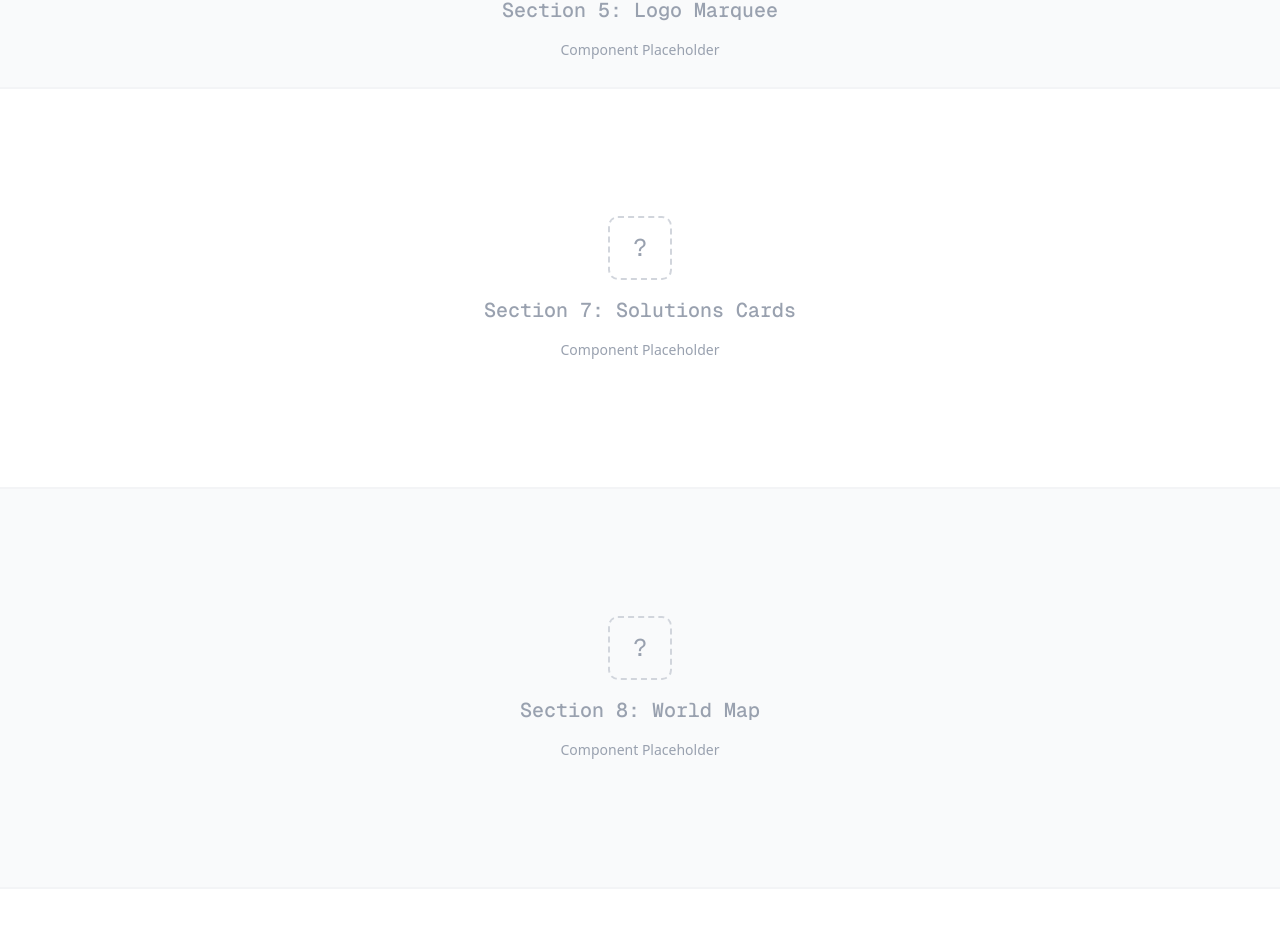
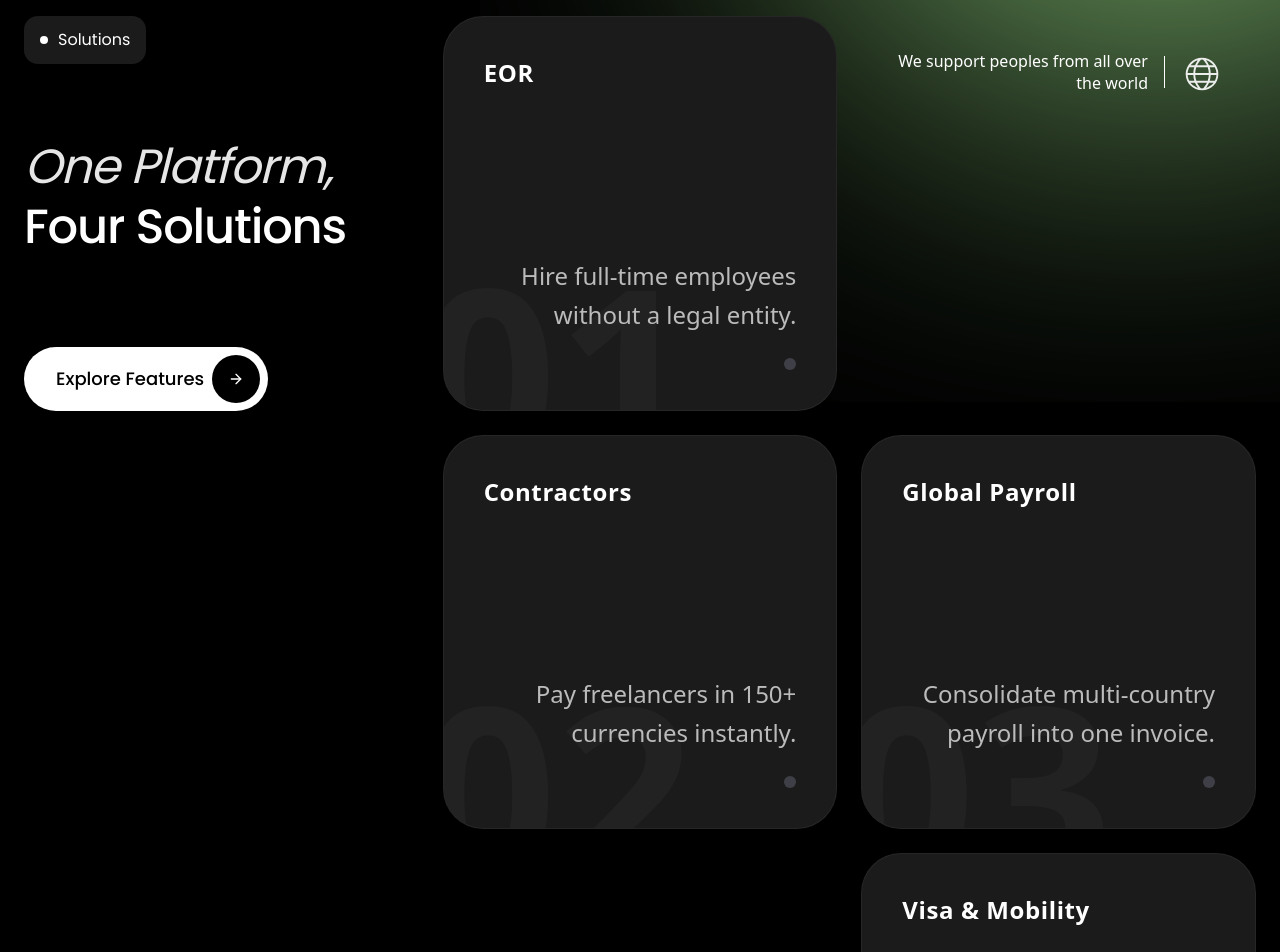
Before and after one commit to MedLines/Kynto, a Next.js app: page / in a window 1280 px wide. Shown: the part 4165-5117 px from the top of the page. Built offline with nearby package versions, Linux system fonts and the light colour scheme.

Commit message:
feat: Implement the Solutions section

```diff
--- a/src/app/page.tsx
+++ b/src/app/page.tsx
@@ -22,8 +22,8 @@ export default function Home() {
       <DarkDashboard />
       <Integrations />
       <Guarantee />
+      <Solutions />
       <LogoMarquee />
-      <Solutions />
       <WorldMap />
       <Pricing />
       <Process />
--- a/src/components/sections/solutions.tsx
+++ b/src/components/sections/solutions.tsx
@@ -1,10 +1,218 @@
-import { SectionPlaceholder } from "./placeholder";
+"use client";
+
+import { NativeBadge } from "@/components/ui/native-badge";
+import { NativeButton } from "@/components/ui/native-button";
+import { Separator } from "@/components/ui/separator";
+
+import { ArrowRight } from "lucide-react";
+import { motion } from "motion/react";
+import Image from "next/image";
 
 export default function Solutions() {
   return (
-    <SectionPlaceholder
-      title="Section 7: Solutions Cards"
-      className="bg-white"
-    />
+    <section className="relative w-full py-24 md:py-32 bg-black overflow-hidden">
+      {/* Background Gradient */}
+      <div className="absolute top-0 right-0 w-[800px] h-[800px] pointer-events-none select-none z-0 mix-blend-screen opacity-80">
+        <Image
+          src="/elements/green-dashboard-top-gradient.svg"
+          alt="Green Gradient Glow"
+          fill
+          className="object-contain object-top-right"
+          priority
+        />
+      </div>
+
+      <div className="kynto-container relative z-10 w-full max-w-7xl">
+        <div className="grid grid-cols-1 md:grid-cols-3 md:grid-rows-3 gap-6">
+          {/* Row 1, Col 1: Existing Text */}
+          <div className="md:col-start-1 md:row-start-1 flex flex-col justify-center h-full w-full">
+            <motion.div
+              initial={{ opacity: 0, y: 20 }}
+              whileInView={{ opacity: 1, y: 0 }}
+              viewport={{ once: true, margin: "-100px" }}
+              transition={{ duration: 0.8, ease: [0.22, 1, 0.36, 1] }}
+              className="flex flex-col items-start w-full max-w-lg h-full justify-between"
+            >
+              <NativeBadge
+                className="mb-8 bg-card-black text-white hover:bg-zinc-800 border border-white/5 backdrop-blur-md"
+                dotClass="bg-white"
+              >
+                Solutions
+              </NativeBadge>
+
+              <h2 className="text-3xl md:text-4xl lg:text-5xl leading-[1.1] tracking-tight text-white mb-12 font-poppins">
+                <span className="block font-light italic opacity-90">
+                  One Platform,
+                </span>
+                <span className="block font-medium mt-2">Four Solutions</span>
+              </h2>
+
+              <NativeButton className="bg-white text-black hover:bg-zinc-200 hover:scale-[1.02] active:scale-[0.98] transition-all duration-300 rounded-full h-16 pl-8 pr-2 flex items-center gap-6 font-poppins">
+                <span className="text-lg font-medium">Explore Features</span>
+                <div className="w-12 h-12 rounded-full bg-black flex items-center justify-center text-white">
+                  <ArrowRight className="w-5 h-5" />
+                </div>
+              </NativeButton>
+            </motion.div>
+          </div>
+
+          {/* Row 1, Col 2: EOR Card */}
+          <div className="md:col-start-2 md:row-start-1 flex items-center justify-center w-full h-full">
+            <motion.div
+              initial={{ opacity: 0, y: 20 }}
+              whileInView={{ opacity: 1, y: 0 }}
+              viewport={{ once: true }}
+              transition={{
+                duration: 0.8,
+                delay: 0.1,
+                ease: [0.22, 1, 0.36, 1],
+              }}
+              className="w-full aspect-square relative bg-card-black rounded-[40px] p-10 flex flex-col justify-between overflow-hidden group border border-white/5 hover:border-white/10 transition-colors"
+            >
+              <span className="text-white font-semibold text-2xl tracking-wide">
+                EOR
+              </span>
+
+              <div className="absolute -bottom-20 -left-6 text-[240px] font-bold text-white/3 leading-none select-none pointer-events-none group-hover:text-white/5 transition-colors duration-500">
+                01.
+              </div>
+
+              <div className="relative z-10 self-end max-w-[300px] text-right mt-auto">
+                <p className="text-kynto-gray-30 text-2xl leading-relaxed pt-20">
+                  Hire full-time employees without a legal entity.
+                </p>
+                <div className="w-3 h-3 rounded-full bg-zinc-700 mt-6 ml-auto"></div>
+              </div>
+            </motion.div>
+          </div>
+
+          {/* Row 2, Col 2: Contractors Card */}
+          <div className="md:col-start-2 md:row-start-2 flex items-center justify-center w-full h-full">
+            <motion.div
+              initial={{ opacity: 0, y: 20 }}
+              whileInView={{ opacity: 1, y: 0 }}
+              viewport={{ once: true }}
+              transition={{
+                duration: 0.8,
+                delay: 0.3,
+                ease: [0.22, 1, 0.36, 1],
+              }}
+              className="w-full aspect-square relative bg-card-black rounded-[40px] p-10 flex flex-col justify-between overflow-hidden group border border-white/5 hover:border-white/10 transition-colors"
+            >
+              <span className="text-white font-semibold text-2xl tracking-wide">
+                Contractors
+              </span>
+
+              <div className="absolute -bottom-20 -left-6 text-[240px] font-bold text-white/3 leading-none select-none pointer-events-none group-hover:text-white/5 transition-colors duration-500">
+                02.
+              </div>
+
+              <div className="relative z-10 self-end max-w-[300px] text-right mt-auto">
+                <p className="text-kynto-gray-30 text-2xl leading-relaxed pt-20">
+                  Pay freelancers in 150+ currencies instantly.
+                </p>
+                <div className="w-3 h-3 rounded-full bg-zinc-700 mt-6 ml-auto"></div>
+              </div>
+            </motion.div>
+          </div>
+
+          {/* Row 2, Col 3: Global Payroll Card */}
+          <div className="md:col-start-3 md:row-start-2 flex items-center justify-center w-full h-full">
+            <motion.div
+              initial={{ opacity: 0, y: 20 }}
+              whileInView={{ opacity: 1, y: 0 }}
+              viewport={{ once: true }}
+              transition={{
+                duration: 0.8,
+                delay: 0.4,
+                ease: [0.22, 1, 0.36, 1],
+              }}
+              className="w-full aspect-square relative bg-card-black rounded-[40px] p-10 flex flex-col justify-between overflow-hidden group border border-white/5 hover:border-white/10 transition-colors"
+            >
+              <span className="text-white font-semibold text-2xl tracking-wide">
+                Global Payroll
+              </span>
+
+              <div className="absolute -bottom-20 -left-6 text-[240px] font-bold text-white/3 leading-none select-none pointer-events-none group-hover:text-white/5 transition-colors duration-500">
+                03.
+              </div>
+
+              <div className="relative z-10 self-end max-w-[300px] text-right mt-auto">
+                <p className="text-kynto-gray-30 text-2xl leading-relaxed pt-20">
+                  Consolidate multi-country payroll into one invoice.
+                </p>
+                <div className="w-3 h-3 rounded-full bg-zinc-700 mt-6 ml-auto"></div>
+              </div>
+            </motion.div>
+          </div>
+
+          {/* Row 3, Col 3: Visa & Mobility Card */}
+          <div className="md:col-start-3 md:row-start-3 flex items-center justify-center w-full h-full">
+            <motion.div
+              initial={{ opacity: 0, y: 20 }}
+              whileInView={{ opacity: 1, y: 0 }}
+              viewport={{ once: true }}
+              transition={{
+                duration: 0.8,
+                delay: 0.5,
+                ease: [0.22, 1, 0.36, 1],
+              }}
+              className="w-full aspect-square relative bg-card-black rounded-[40px] p-10 flex flex-col justify-between overflow-hidden group border border-white/5 hover:border-white/10 transition-colors"
+            >
+              <span className="text-white font-semibold text-2xl tracking-wide">
+                Visa & Mobility
+              </span>
+
+              <div className="absolute -bottom-20 -left-6 text-[240px] font-bold text-white/3 leading-none select-none pointer-events-none group-hover:text-white/5 transition-colors duration-500">
+                04.
+              </div>
+
+              <div className="relative z-10 self-end max-w-[300px] text-right mt-auto">
+                <p className="text-kynto-gray-30 text-2xl leading-relaxed pt-20">
+                  We handle immigration and relocation paperwork.
+                </p>
+                <div className="w-3 h-3 rounded-full bg-zinc-700 mt-6 ml-auto"></div>
+              </div>
+            </motion.div>
+          </div>
+
+          {/* Row 1, Col 3: Global Support */}
+          <div className="md:col-start-3 md:row-start-1 flex items-center justify-center w-full h-full">
+            <motion.div
+              initial={{ opacity: 0, y: 20 }}
+              whileInView={{ opacity: 1, y: 0 }}
+              viewport={{ once: true }}
+              transition={{
+                duration: 0.8,
+                delay: 0.2,
+                ease: [0.22, 1, 0.36, 1],
+              }}
+              className="w-full h-full relative rounded-[40px] overflow-hidden flex items-start justify-center p-8 group border border-transparent"
+            >
+              <div className="relative z-10 flex flex-col items-center gap-8 w-full">
+                <div className="relative z-10 mt-auto pb-8 lg:pb-16 flex flex-col-reverse md:flex-row items-center gap-4">
+                  <p className="text-sm md:text-base font-medium max-w-[280px] leading-snug text-center md:text-right text-white">
+                    We support peoples from all over the world
+                  </p>
+                  <Separator
+                    orientation="vertical"
+                    className="h-8 bg-white hidden md:block"
+                  />
+                  <div className="shrink-0 mt-1">
+                    <Image
+                      src="/elements/global.svg"
+                      alt="Global Icon"
+                      width={42}
+                      height={42}
+                      className="opacity-90 object-contain brightness-0 invert"
+                    />
+                  </div>
+                </div>
+              </div>
+            </motion.div>
+          </div>
+        </div>
+      </div>
+    </section>
   );
 }
```
Also changed, not shown: 1 other file (tests, documents, lock files or other folders).
